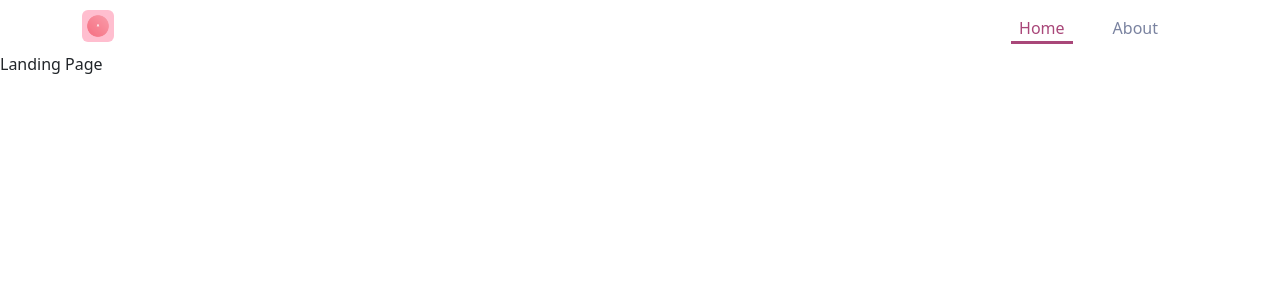
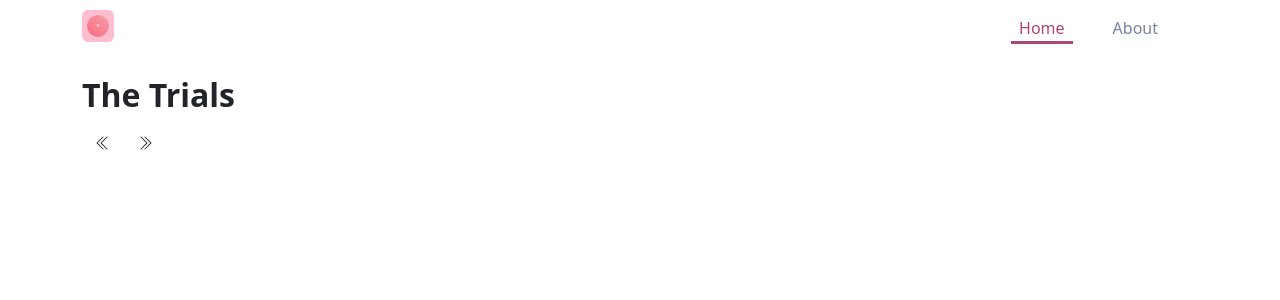
Before and after one commit to shrilakshmishastry/accessibility_trials, a React (Create React App) app: page / in a window 1280 px wide. Shown: the top 300 px of the page. Built offline with nearby package versions, Linux system fonts and the light colour scheme.

Commit message:
add pagination

```diff
--- a/src/component/LandingPage.js
+++ b/src/component/LandingPage.js
@@ -1,8 +1,21 @@
+import Container from 'react-bootstrap/Container';
+import Row from 'react-bootstrap/Row';
+import Col from 'react-bootstrap/Col';
+import Pagination from './Pagination';
 const LandingPage = () => {
   return (
-    <p>
-      Landing Page
-    </p>
+    <Container>
+      <Row className='mt-4 '>
+        <Col md={{ span: 12 }}>
+          <h2 className='fw-bold'>
+            The Trials
+          </h2>
+        </Col>
+      </Row>
+      <Row>
+        <Pagination />
+      </Row>
+    </Container>
   );
 }
 export default LandingPage;
--- /dev/null
+++ b/src/component/Pagination/index.js
@@ -0,0 +1,32 @@
+import { useEffect, useState } from "react";
+
+const Pagination = ({
+  totalNumberOfItems,
+  itemsPerPage
+}) => {
+  const [activeInd, setActiveInd] = useState(1);
+  const [totalPages, setTotalPages] = useState(1);
+  useEffect(() => {
+    setTotalPages(totalNumberOfItems / itemsPerPage);
+  }, [totalNumberOfItems, itemsPerPage]);
+  return (
+    <div className="paginationContainer">
+      <button className="btn">
+        <svg xmlns="http://www.w3.org/2000/svg" width="16" height="16" fill="currentColor" className="bi bi-chevron-double-left" viewBox="0 0 16 16">
+          <path fillRule="evenodd" d="M8.354 1.646a.5.5 0 0 1 0 .708L2.707 8l5.647 5.646a.5.5 0 0 1-.708.708l-6-6a.5.5 0 0 1 0-.708l6-6a.5.5 0 0 1 .708 0z" />
+          <path fillRule="evenodd" d="M12.354 1.646a.5.5 0 0 1 0 .708L6.707 8l5.647 5.646a.5.5 0 0 1-.708.708l-6-6a.5.5 0 0 1 0-.708l6-6a.5.5 0 0 1 .708 0z" />
+        </svg>
+      </button>
+      {
+
+      }
+      <button className="btn">
+        <svg xmlns="http://www.w3.org/2000/svg" width="16" height="16" fill="currentColor" className="bi bi-chevron-double-right" viewBox="0 0 16 16">
+          <path fillRule="evenodd" d="M3.646 1.646a.5.5 0 0 1 .708 0l6 6a.5.5 0 0 1 0 .708l-6 6a.5.5 0 0 1-.708-.708L9.293 8 3.646 2.354a.5.5 0 0 1 0-.708z" />
+          <path fillRule="evenodd" d="M7.646 1.646a.5.5 0 0 1 .708 0l6 6a.5.5 0 0 1 0 .708l-6 6a.5.5 0 0 1-.708-.708L13.293 8 7.646 2.354a.5.5 0 0 1 0-.708z" />
+        </svg>
+      </button>
+    </div>
+  );
+}
+export default Pagination;
--- /dev/null
+++ b/src/component/Pagination/pagination.scss
@@ -0,0 +1,5 @@
+.paginationContainer{
+  display: flex;
+  flex-direction: row;
+  background-color: aqua;
+}
```
